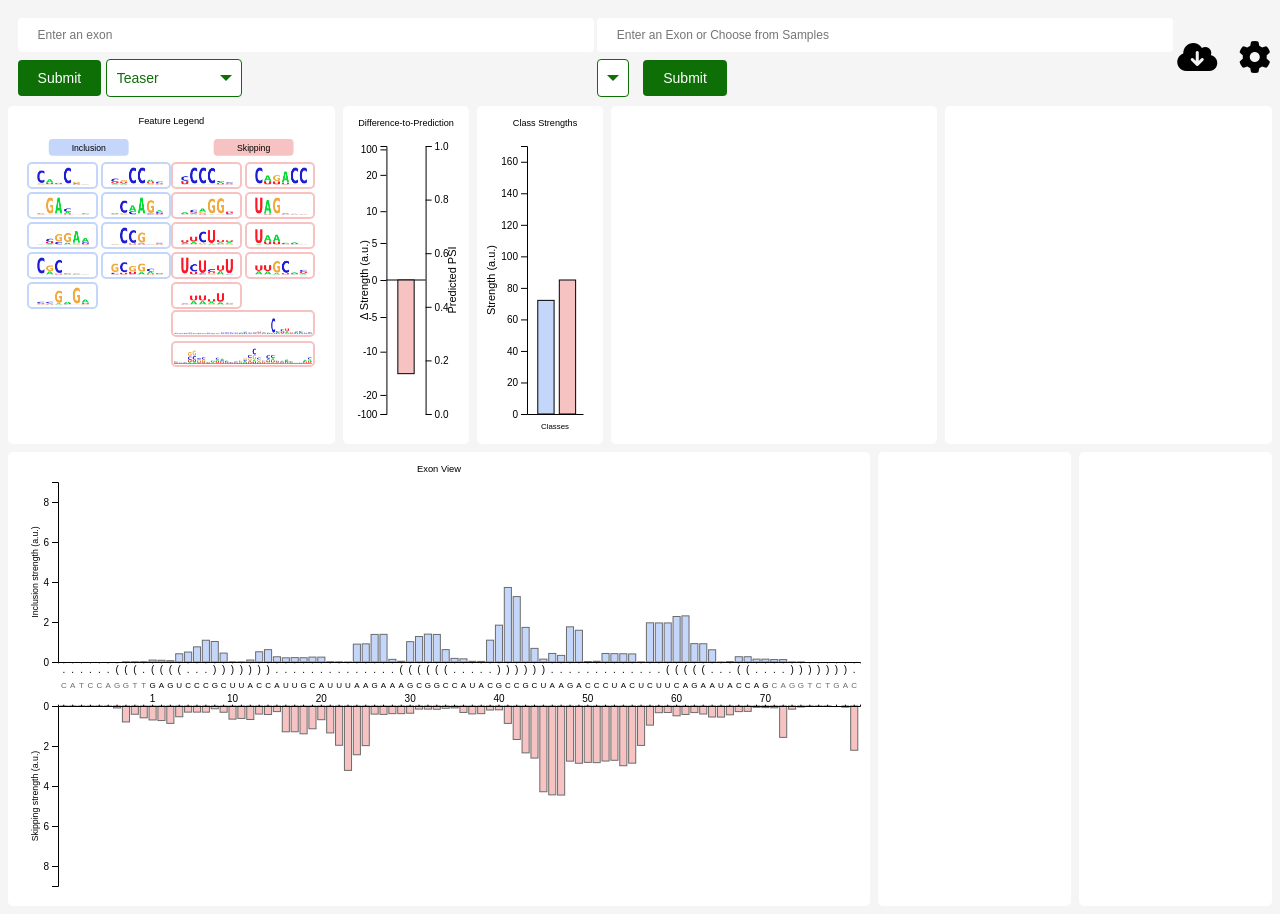
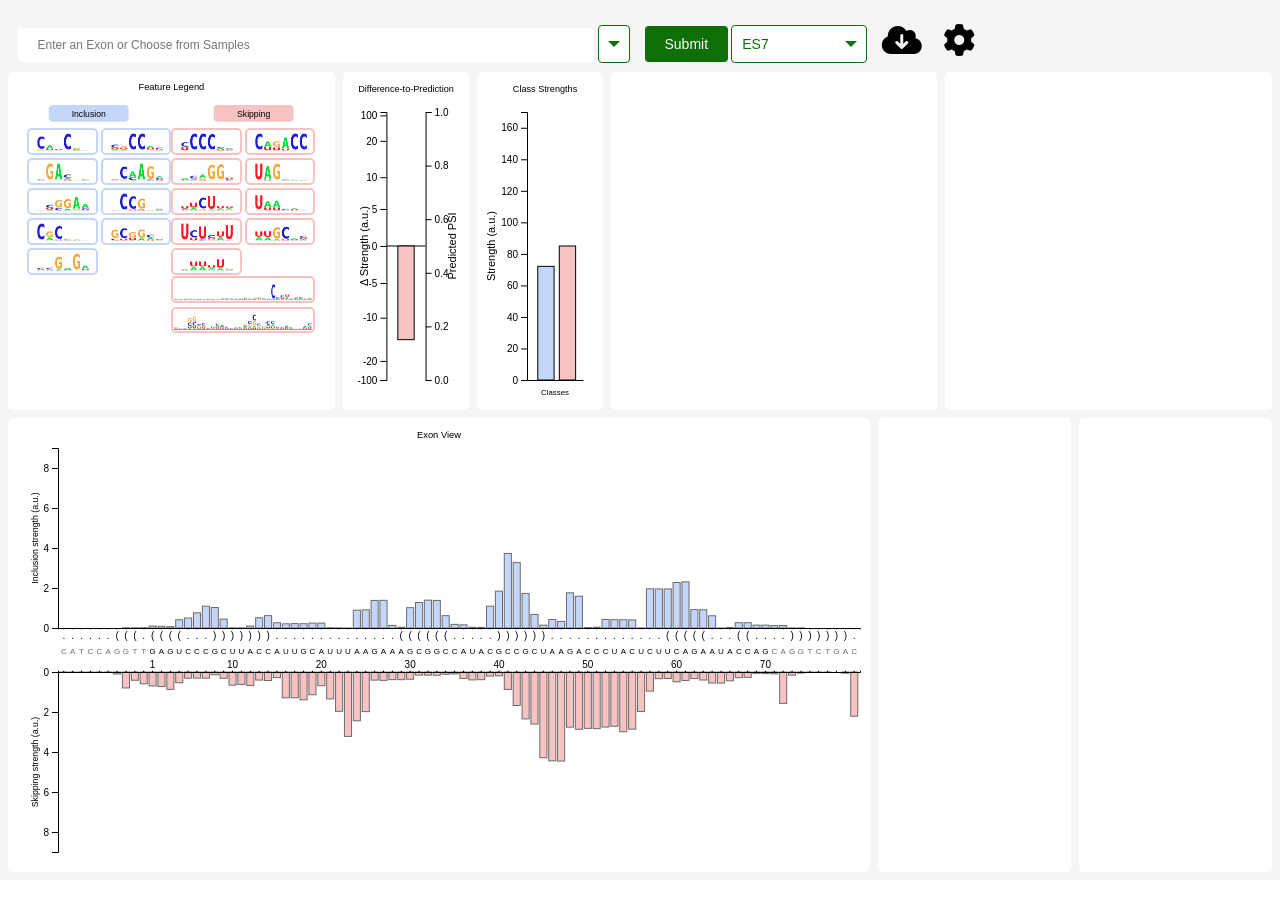
Before and after one commit to Liao-Group/interface-demo, a Flask app: page / in a window 1280 px wide. After the commit the page ends 853 px from the top, so only its background shows below. Run offline with Flask 3, Linux system fonts and the light colour scheme; some libraries are stand-ins or nearby versions.

Commit message:
finishing the dataset-dropdown

```diff
--- a/src/app.py
+++ b/src/app.py
@@ -65,7 +65,7 @@
 def get_data():
     option = request.args.get('option', 'exon_s1')
     dataset = request.args.get('dataset', 'ES7')
-
+    print(option,dataset)
     # Main logic to decide whether to use server or local file
     if option in default_options:
         return read_local_data(option)
--- a/src/static/events.js
+++ b/src/static/events.js
@@ -87,6 +87,7 @@
 
 document.addEventListener("DOMContentLoaded", async function () {
   const selectElement = document.getElementById("option");
+  const dateset = document.getElementById('dataset').value;
 
   let selectedOption = localStorage.getItem("selectedOption");
 
@@ -94,7 +95,6 @@
     selectedOption = 'exon_s1'; // Default to 'teaser' if nothing in storage
     localStorage.setItem("selectedOption", selectedOption);
   }
-  var dateset = document.getElementById('dataset').value;
 
   selectElement.value = selectedOption;
   await fetchData(selectedOption,dateset); // Fetch data immediately on load
@@ -137,8 +137,6 @@
     event.preventDefault();
     // Access the value of the input
     var exonValue = document.getElementById('exon').value;
-    console.log(exonValue);
-    console.log(dataset)
     fetchData(exonValue,dataset)
   });
 })
--- a/src/static/utils.js
+++ b/src/static/utils.js
@@ -466,7 +466,8 @@
 async function fetchData(option, dataset) {
   try {
     console.log(option,dataset)
-    const response = await fetch(`./get-data?option=${option}&dataset=${dataset}`); const data = await response.json();
+    const response = await fetch(`./get-data?option=${option}&dataset=${dataset}`);
+    const data = await response.json();
     if (data.error) {
       console.error("Error fetching data:", data.error);
       // Optionally, inform the user visually
--- a/src/templates/index.html
+++ b/src/templates/index.html
@@ -26,33 +26,56 @@
 
   <div class="header">
     <div class="forms-container">
+      <script>
+        const validLengths = {
+          "ES7": 70,
+          "WT1_exon_5": 51,
+          "FAS_exon_6": 63,
+          "SMN2_exon_7": 54,
+          "BRCA2_exon_7": 115,
+          "CFTR_exon_13": 87
+        };
 
+        document.addEventListener('DOMContentLoaded', function () {
+          const exonInput = document.getElementById('exon');
+          const datasetSelect = document.getElementById('dataset');
+
+          function updateValidationMessage() {
+            const selectedDataset = datasetSelect.value;
+            const inputLength = exonInput.value.length;
+            const validLength = validLengths[selectedDataset];
+
+            // console.log(`Selected dataset: ${selectedDataset}, Input length: ${inputLength}, Valid length: ${validLength}`);
+
+            if (inputLength !== validLength) {
+              const customMessage = `Please enter a valid exon for ${selectedDataset}. It should be ${validLength} characters long.`;
+              exonInput.setCustomValidity(customMessage);
+            } else {
+              exonInput.setCustomValidity("");
+            }
+          }
+
+          exonInput.addEventListener('input', function () {
+            // console.log("Input event triggered");
+            updateValidationMessage();
+          });
+
+          datasetSelect.addEventListener('change', function () {
+            // console.log("Dataset changed");
+            updateValidationMessage();
+          });
+
+          // Initial validation
+          updateValidationMessage();
+        });
+      </script>
       <form method="post" id="exonForm">
-        <input type="text" name="exon" id="exon" size="80" placeholder="Enter an exon" pattern="([ATUGCatugc])*"
-          oninvalid="this.setCustomValidity('Please enter a valid exon')" oninput="this.setCustomValidity('')">
-
-        <input type="submit" value="Submit">
-      <form id="datasetForm" method="post">
-        <div class="select-wrapper-dataset">
-          <select name="dataset" id="dataset">
-          <option value="teaser">Teaser</option>
-            <option value="ES7">ES7</option>
-            <option value="WT1_exon_5">WT1_exon_5</option>
-            <option value="FAS_exon_6">FAS_exon_6</option>
-            <option value="SMN2_exon_7">SMN2_exon_7</option>
-            <option value="BRCA2_exon_7">BRCA2_exon_7</option>
-            <option value="CFTR_exon_13">CFTR_exon_13</option>
-          </select>
-          <div class="arrow"></div>
-        </div>
-      </form>
-
-    <form method="post" id="exonForm">
-      <input type="text" name="exon" id="exon" size="80" placeholder="Enter an Exon or Choose from Samples" pattern="([ATUGCatugc])*"
-        oninvalid="this.setCustomValidity('Please enter a valid exon')" oninput="this.setCustomValidity('')">
+        <input type="text" name="exon" id="exon" size="80" placeholder="Enter an Exon or Choose from Samples"
+          pattern="([ATUGCatugc])*" required>
 
         <div class="select-wrapper">
-        <select name="option" id="option" onchange="updateExonInput()"> <!-- Added onchange attribute to call the JavaScript function -->
+          <select name="option" id="option" onchange="updateExonInput()">
+            <!-- Added onchange attribute to call the JavaScript function -->
             <option value="">Select an option</option> <!-- Added a default empty option -->
             <option value="teaser">Teaser</option>
             <option value="exon_s1">Exon S1</option>
@@ -85,7 +108,22 @@
         }
       </script>
 
+      <form id="datasetForm" method="post">
+        <div class="select-wrapper-dataset">
+          <select name="dataset" id="dataset">
+            <option value="ES7">ES7</option>
+            <option value="WT1_exon_5">WT1_exon_5</option>
+            <option value="FAS_exon_6">FAS_exon_6</option>
+            <option value="SMN2_exon_7">SMN2_exon_7</option>
+            <option value="BRCA2_exon_7">BRCA2_exon_7</option>
+            <option value="CFTR_exon_13">CFTR_exon_13</option>
+          </select>
+          <div class="arrow"></div>
         </div>
+      </form>
+
+    </div>
+
 
     <!-- <button id="rewindButton1" class="rewindButton">&#9198;</button> -->
 
```
Lines whose indentation alone changed are shown as unchanged.
